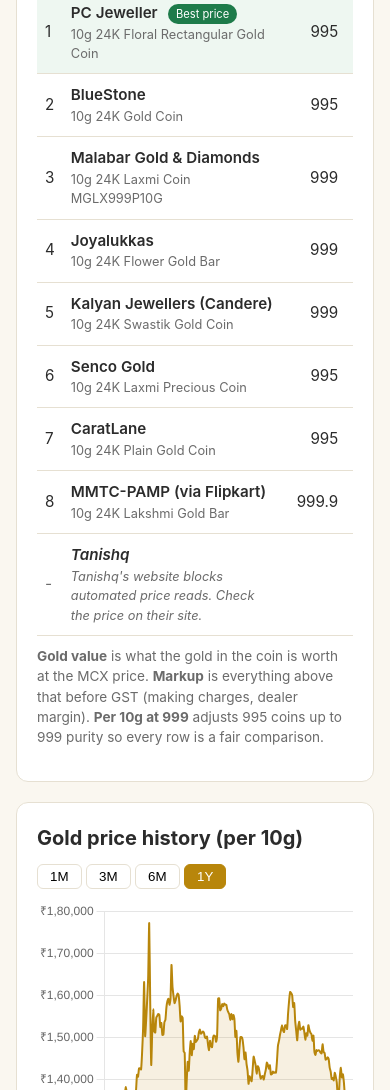
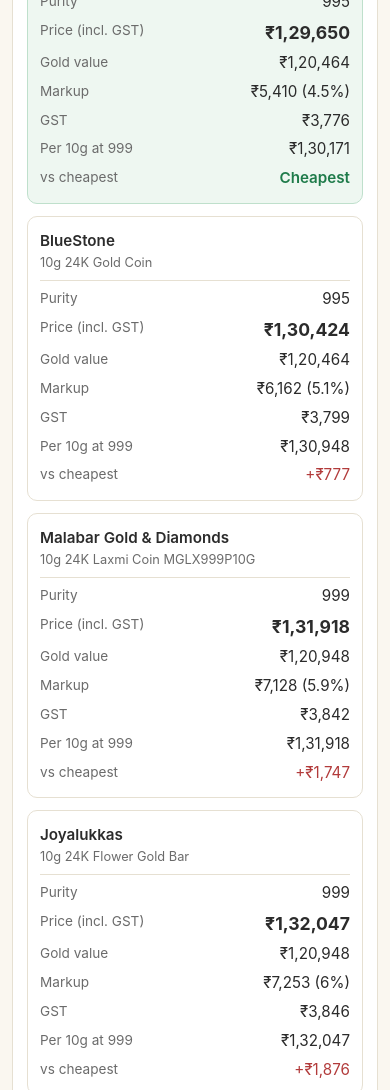
Before and after one commit to ishurunda12-wq/gold-tracker, a plain HTML site: page index.html in a window 390 px wide. Shown: the part 910-2000 px from the top of the page. Drawn offline with nearby package versions, Linux system fonts and the light colour scheme.

Commit message:
Phone-friendly cards

```diff
--- a/index.html
+++ b/index.html
@@ -83,6 +83,29 @@
     .headline { background: var(--card); border: 1px solid var(--line); border-left: 5px solid var(--green); border-radius: 12px; padding: 16px 20px; margin-bottom: 20px; font-size: 1.05rem; }
     .headline:empty { display: none; }
     .headline .save { color: var(--green); font-weight: 700; }
+
+    /* ---------- 5c. Phones: table becomes cards ---------- */
+    @media (max-width: 640px) {
+      .wrap { padding: 16px 12px 40px; }
+      h1 { font-size: 1.5rem; }
+      .card { padding: 14px; }
+      .table-scroll { overflow-x: visible; }
+      table thead { display: none; }
+      table, tbody, tr, td { display: block; width: 100%; }
+      tbody tr { border: 1px solid var(--line); border-radius: 10px; padding: 10px 12px; margin-bottom: 12px; background: #fff; }
+      tbody td { border: none; padding: 3px 0; text-align: right; white-space: normal; display: flex; justify-content: space-between; gap: 12px; }
+      tbody td::before { content: attr(data-label); color: var(--muted); font-size: 0.85rem; text-align: left; }
+      tbody td:first-child { display: none; }
+      tbody td.seller { display: block; text-align: left; padding-bottom: 8px; margin-bottom: 4px; border-bottom: 1px solid var(--line); }
+      tbody td.seller::before { content: none; }
+      tbody td.price b { font-size: 1.1rem; }
+      tr.cheapest td { background: transparent; }
+      tr.cheapest { background: #eef7f1; border-color: #bfe0cc; }
+      tr.link-only td.empty { display: none; }
+      tr.link-only td.link-cell { justify-content: flex-start; padding-top: 6px; }
+      tr.link-only td.link-cell::before { content: none; }
+      .chart-box { height: 240px; }
+    }
 
     /* ---------- 6. Old prices (Step 12) ---------- */
     .stat.old { background: #fde9cf; }
@@ -272,13 +295,13 @@ async function loadPrices() {
           ${s.stale ? '<span class="age-tag" title="Could not read a fresh price, showing the last good one">Price from ' + timeAgo(new Date(s.price_checked_at)) + '</span>' : ""}
           <span class="product">${s.product}</span>
         </td>
-        <td>${s.purity}</td>
-        <td><b>${rupees(s.final_price)}</b></td>
-        <td>${rupees(s.gold_value)}</td>
-        <td>${rupees(s.markup)} (${s.markup_pct}%)</td>
-        <td>${rupees(s.gst)}</td>
-        <td>${rupees(s.per_10g_999)}</td>
-        <td>${vs}</td>
+        <td data-label="Purity">${s.purity}</td>
+        <td data-label="Price (incl. GST)" class="price"><b>${rupees(s.final_price)}</b></td>
+        <td data-label="Gold value">${rupees(s.gold_value)}</td>
+        <td data-label="Markup">${rupees(s.markup)} (${s.markup_pct}%)</td>
+        <td data-label="GST">${rupees(s.gst)}</td>
+        <td data-label="Per 10g at 999">${rupees(s.per_10g_999)}</td>
+        <td data-label="vs cheapest">${vs}</td>
       </tr>`);
   });
 
@@ -291,8 +314,8 @@ async function loadPrices() {
           <a href="${s.url}" target="_blank" rel="noopener">${s.seller}</a>
           <span class="product">${s.note}</span>
         </td>
-        <td colspan="6"></td>
-        <td><a class="btn" href="${s.url}" target="_blank" rel="noopener">Check price</a></td>
+        <td colspan="6" class="empty"></td>
+        <td class="link-cell"><a class="btn" href="${s.url}" target="_blank" rel="noopener">Check price</a></td>
       </tr>`);
   });
 
```
Also changed, not shown: Claude outputs/m1.png (added).
